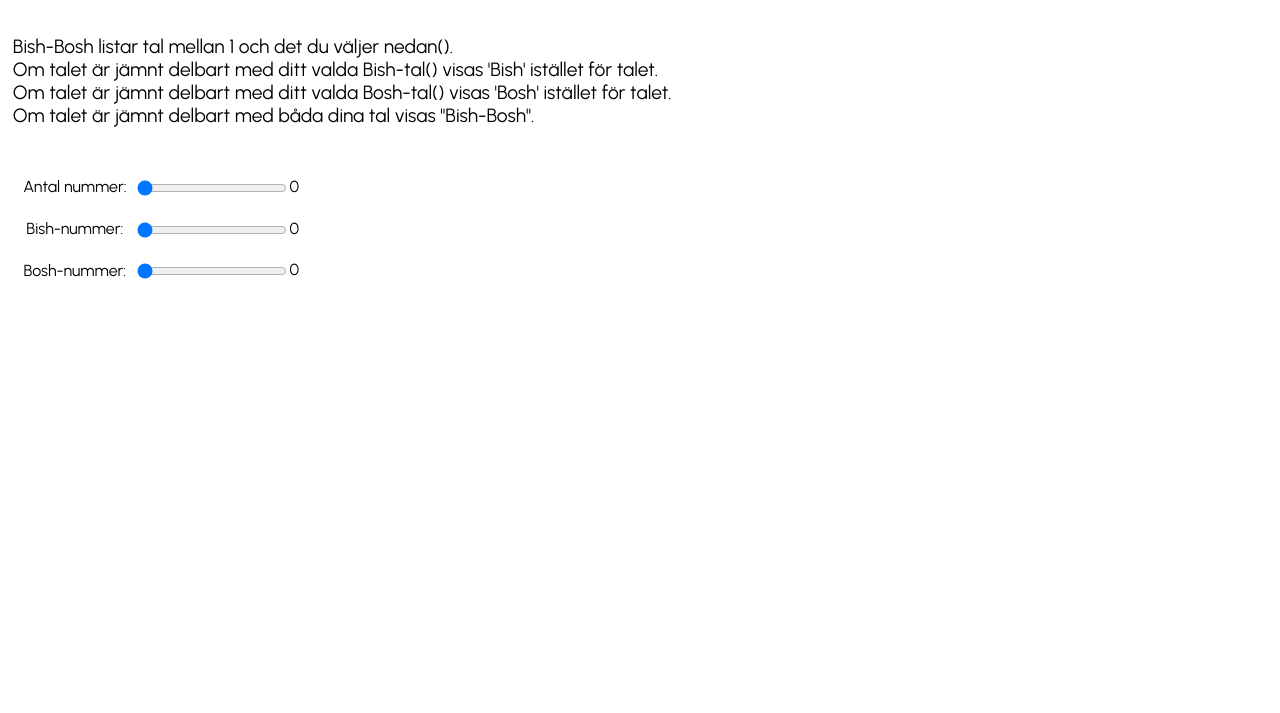
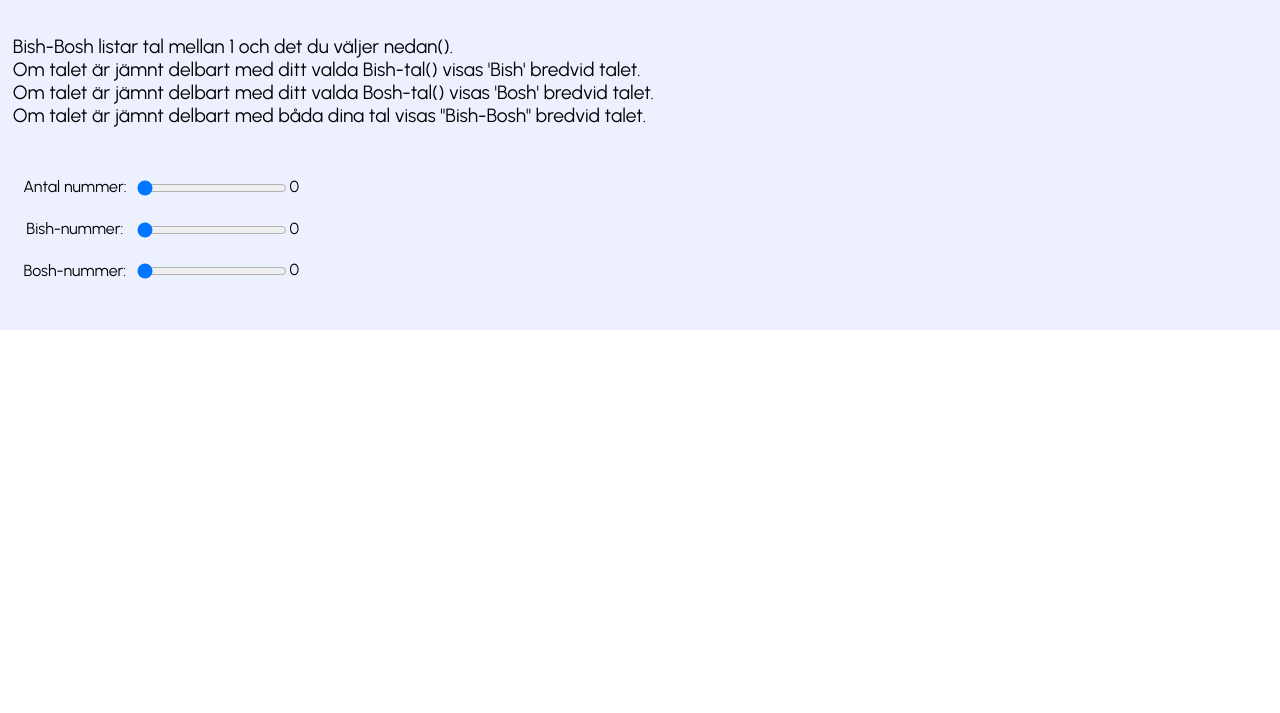
Before and after one commit to ro-ed/JavaScript-Intro, a plain HTML site: page index.html in a window 1280 px wide. Shown: the part 87-800 px from the top of the page. Drawn offline with Linux system fonts and the light colour scheme.

Commit message:
Update 0.4

```diff
--- a/index.html
+++ b/index.html
@@ -19,9 +19,9 @@
             <div class="text-container">
                 <h1>Bish-Bosh Version 11.3</h1>
                 <p>Bish-Bosh listar tal mellan 1 och det du väljer nedan().<br>
-                    Om talet är jämnt delbart med ditt valda Bish-tal() visas 'Bish' istället för talet.<br>
-                    Om talet är jämnt delbart med ditt valda Bosh-tal() visas 'Bosh' istället för talet.<br>
-                    Om talet är jämnt delbart med båda dina tal visas "Bish-Bosh".</p>
+                    Om talet är jämnt delbart med ditt valda Bish-tal() visas 'Bish' bredvid talet.<br>
+                    Om talet är jämnt delbart med ditt valda Bosh-tal() visas 'Bosh' bredvid talet.<br>
+                    Om talet är jämnt delbart med båda dina tal visas "Bish-Bosh" bredvid talet.</p>
             </div>
             <div class="range-container">
                 <label for="antal" id="first-label">Antal nummer:</label>
--- a/input.js
+++ b/input.js
@@ -40,7 +40,7 @@ function AddListItem() {
             let textnode = document.createTextNode('Bish-bosh');
             let li = document.createElement('li');
             li.appendChild(textnode);
-            li.style.color = "orange";
+            li.style.color = "#FE840E";
             myOrderedList.appendChild(li);
             continue;
         }
--- a/style.css
+++ b/style.css
@@ -3,6 +3,19 @@
     margin: 0;
     padding: 0;
     box-sizing: border-box;
+
+}
+
+
+.top-block {
+    background-color: #EDF1FF;
+
+
+}
+
+.bottom-block {
+    background-color: #EDF1FF;
+
 }
 
 .text-container h1 {
@@ -118,7 +131,7 @@
     flex-direction: column;
     flex-flow: row;
     margin-left: 1%;
-    margin-top: 4%;
+    margin-top: 0%;
     margin-right: 1%;
     min-width: 20vw;
     max-width: 100vw;
```
